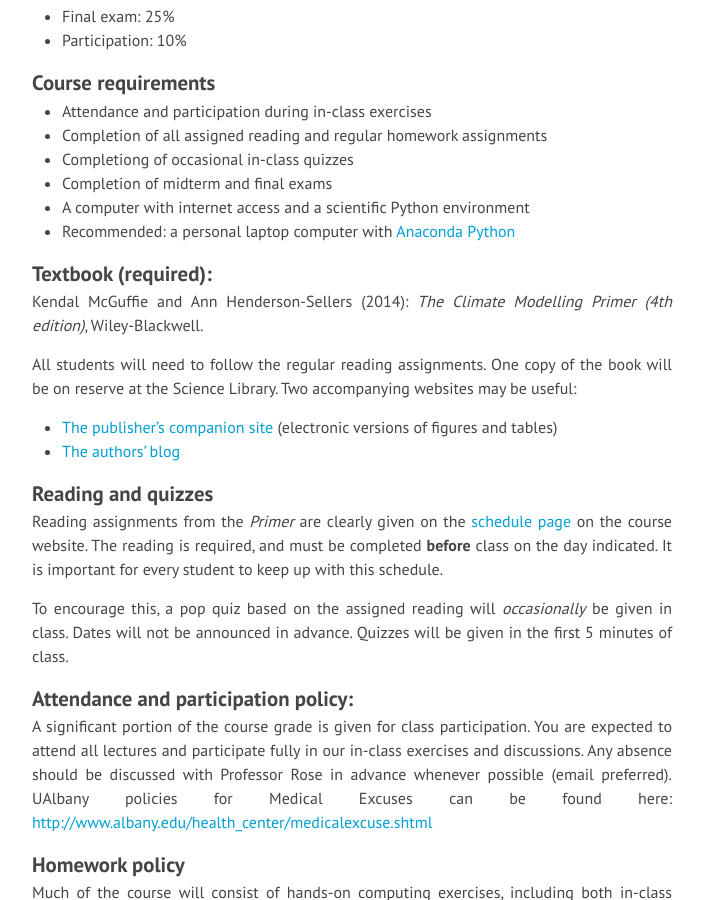
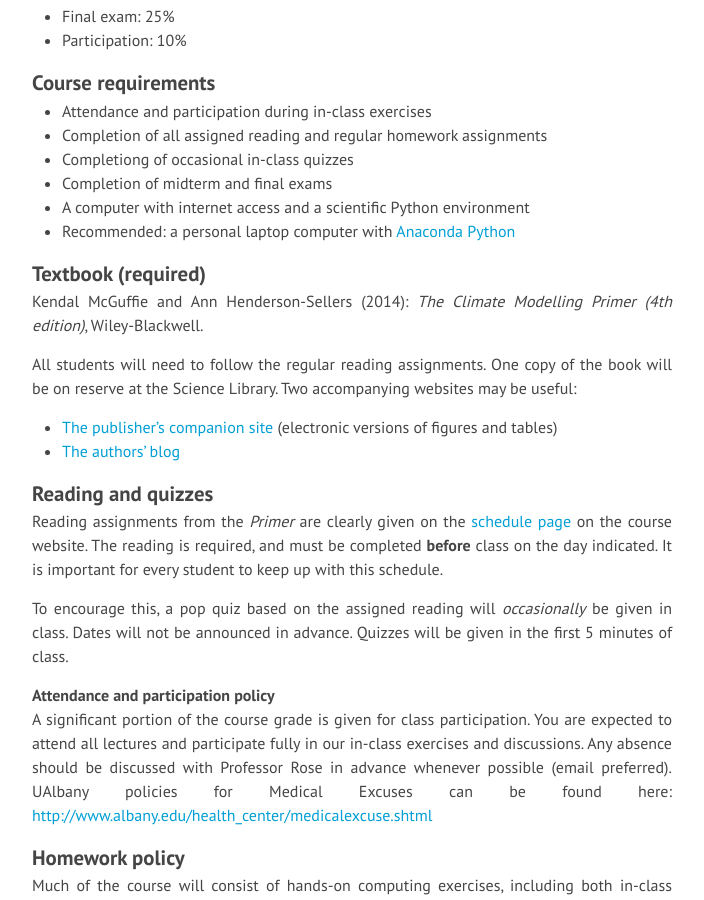
Before and after one commit to brian-rose/env-415-site, a Jekyll site: the page built from syllabus.md, in a window 1280 px wide and 900 px high, scrolled down 1107 px. Shown: the whole window, without its empty margins (288-992 px from the left). Built offline with Jekyll 4.4.1, drawn with Linux system fonts in a browser that asks for light colours; nearby versions of some CDN libraries; Markdown is read by kramdown in place of the engine named in the settings; some of the changed text lies outside the part shown.

Commit message:
Final tweaks to syllabus file to generate good pdf version. pandoc script to render the pdf included.

```diff
--- a/syllabus.md
+++ b/syllabus.md
@@ -4,32 +4,40 @@
 permalink: /syllabus/
 ---
 # A ENV 415 / A ATM 415: Climate Laboratory
+
 ## Syllabus, Spring 2016
 
 ### Course number: 10031 or 9927  (3 credits)
 
 ### Meets Tuesday, Thursday 10:15 - 11:35 AM in ES 328
+
 ### Instructor: Brian Rose
+
 - **Email**: <brose@albany.edu>
 - **Office**: ES 315
 - **Office hours**: Monday 1:30 - 2:30 PM, Wednesday 11:00 AM - 12:00 PM (or by appointment)
 - **Website**: <http://www.atmos.albany.edu/facstaff/brose>
 
 ### Teaching assistant: Cameron Rencurrel
+
 - **Email**: <crencurrel@albany.edu>
 - **Office**: ES 330
 - **Office hours**: Monday 9:30 - 11 AM, Thursday 3:00 - 4:30 PM (or by appointment)
 
-### Course website:
+### Course website
+
 <http://www.atmos.albany.edu/facstaff/brose/classes/ENV415_Fall2016/>
 
 Includes the online version of this syllabus with hyperlinks, lecture and reading schedule and more.
+
 
 ### From the [Undergraduate Bulletin](http://www.albany.edu/undergraduate_bulletin/a_env.html):
 
 *A hands-on course in climate modeling; students will gain an appreciation for what climate models are, their limitations, and how they can be used to study natural phenomena. Topics include the physical laws governing climate and climate change, the hierarchy of model complexity, parameterization versus simulation, using models for prediction versus understanding, application of simple climate models to past and future climates on Earth (including radically different climates of the past such as Snowball Earth), accessing and analyzing results from IPCC models. Students will gain significant computer experience making calculations, analyzing results, and interpreting their significance. Prerequisite(s): A ATM 210, A ATM 315 or A ENV 315 or permission of instructor for students with computer programming experience; A MAT 111 or 112 or T MAT 118.*
 
+
 ### Grading: A-E, 3 credit
+
 Grades will be determined based on the following breakdown:
 
 - Assignments: 40%
@@ -37,6 +45,7 @@
 - Midterm exam: 20%
 - Final exam: 25%
 - Participation: 10%
+
 
 ### Course requirements
 
@@ -47,7 +56,9 @@
 - A computer with internet access and a scientific Python environment
 - Recommended: a personal laptop computer with [Anaconda Python](https://www.continuum.io/downloads)
 
-### Textbook (required):
+
+### Textbook (required)
+
 Kendal McGuffie and Ann Henderson-Sellers (2014): *The Climate Modelling Primer (4th edition)*, Wiley-Blackwell.
 
 All students will need to follow the regular reading assignments. One copy of the book will be on reserve at the Science Library. Two accompanying websites may be useful:
@@ -55,23 +66,31 @@
 - [The publisher's companion site](http://www.wiley.com/go/mcguffie/climatemodellingprimer) (electronic versions of figures and tables)
 - [The authors' blog](http://www.climatemodellingprimer.net)
 
+
 ### Reading and quizzes
+
 Reading assignments from the *Primer* are clearly given on the [schedule page](http://www.atmos.albany.edu/facstaff/brose/classes/ENV415_Fall2016/schedule.html) on the course website. The reading is required, and must be completed **before** class on the day indicated. It is important for every student to keep up with this schedule.
 
 To encourage this, a pop quiz based on the assigned reading will *occasionally* be given in class. Dates will not be announced in advance. Quizzes will be given in the first 5 minutes of class.
 
+#### Attendance and participation policy
 
-### Attendance and participation policy:
-A significant portion of the course grade is given for class participation. You are expected to attend all lectures and participate fully in our in-class exercises and discussions. Any absence should be discussed with Professor Rose in advance whenever possible (email preferred). UAlbany policies for Medical Excuses can be found here: <http://www.albany.edu/health_center/medicalexcuse.shtml>
+A significant portion of the course grade is given for class participation.
+You are expected to attend all lectures and participate fully in our in-class exercises and discussions.
+Any absence should be discussed with Professor Rose in advance whenever possible (email preferred).
+UAlbany policies for Medical Excuses can be found here:
+<http://www.albany.edu/health_center/medicalexcuse.shtml>
 
 
 ### Homework policy
+
 Much of the course will consist of hands-on computing exercises, including both in-class exercises and homework. We will use the computer language Python for our exercises and calculations. We recommend software called [Anaconda Python](https://www.continuum.io/downloads), which in completely free and provides everything we need. See the class web page for installation instructions. The instructor will provided additional Python code files for each exercise as necessary. The goal of the exercises is to carry out scientifically meaningful calculations. We will therefore view our efforts in learning to work with Python code as a means to an end, not an end in itself. Grading of homework will be based more on scientific content and understanding than on programming skill. The TA is available for computing assistance.
 
 There will be regular homework assignments throughout the semester (about 8 total, subject to change). Homework will be due **at the beginning of class** on the stated due date, usually 1 week after it is handed out. LATE HOMEWORK will incur a penalty of 15% per day. Exception: each student is granted ONE freebee late day to be used on one assignment of their choice. For these purposes "days" are defined as 24 hour periods after the due date and time, which is 10:15 am. Late assignments will not be accepted after solutions have been discussed in class.
 
 
 ### Academic integrity
+
 In this class we will strive to be interactive, learning by doing and by discussion. Some collaboration on exercises is therefore encouraged. However you are ultimately expected to submit **your own work** and **your own thoughts**, and to **give proper credit to others** for previous work and ideas.
 
 **This is very important when writing computer code!** There is nothing wrong with borrowing useful pieces of code from classmates or online sources -- that is in fact the central principle of open-source software. However, **you must always acknowledge the original author(s)**. You must also, wherever practical, **understand** the code you are borrowing and be able to explain what it does.
```
Also changed, not shown: 1 other file.
